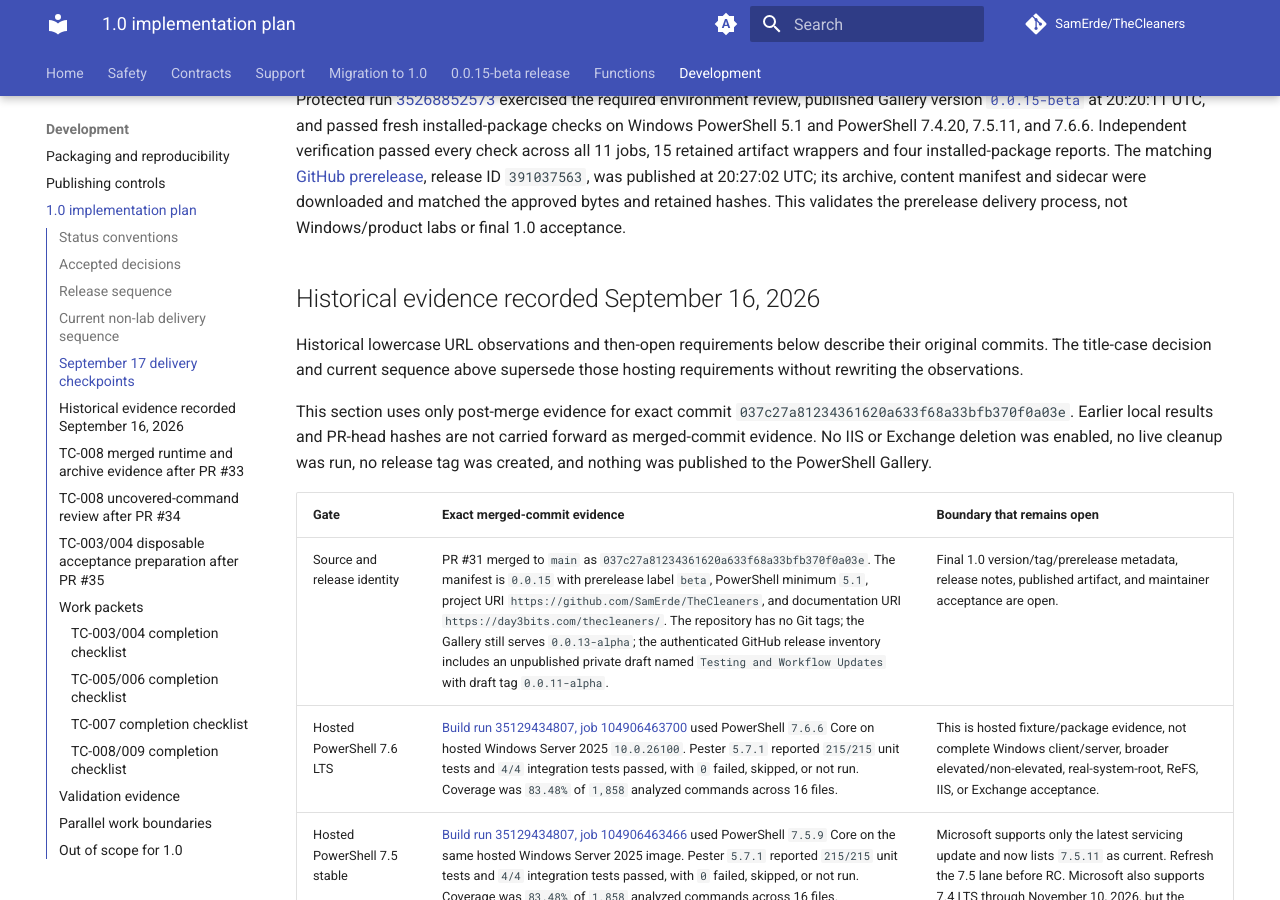
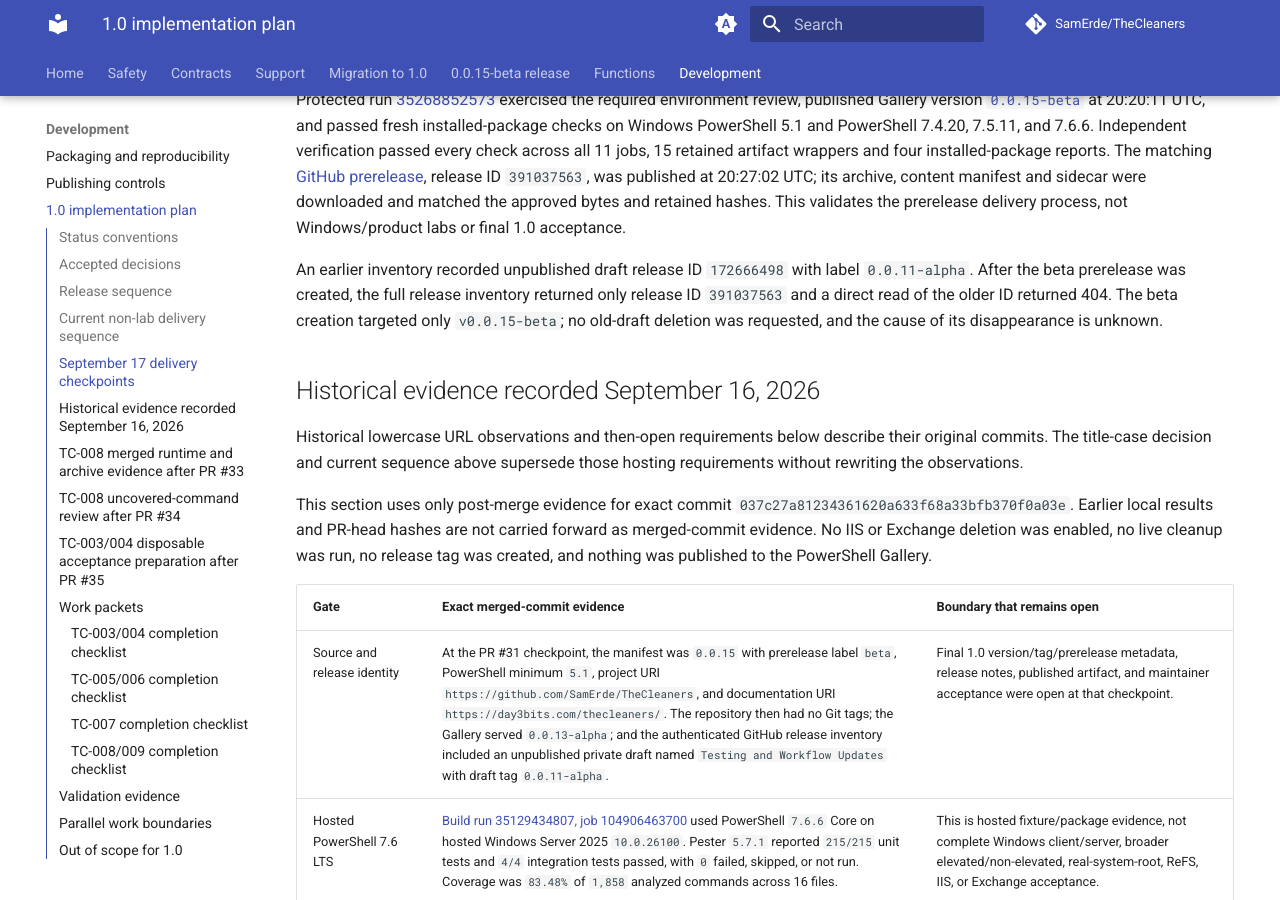
Before and after one commit to SamErde/TheCleaners, an MkDocs documentation site: the page built from docs/release-plan-1.0.md, in a window 1280 px wide and 900 px high, scrolled down 3813 px. Built offline with MkDocs 1.6.1 and Material for MkDocs 9.7.7, drawn with Linux system fonts in a browser that asks for light colours; comment, search, counter and statistics services are not loaded.

Commit message:
📚docs(release): correct historical draft status

```diff
--- a/docs/release-plan-1.0.md
+++ b/docs/release-plan-1.0.md
@@ -63,6 +63,8 @@ The first approved publication attempt, [run 35266399326](https://github.com/Sam
 
 The maintainer approved exact source `345f06c861b6d4074e5896e0b27a19f869dfa7e3`, tag `v0.0.15-beta`, and that archive digest. Protected run [35268852573](https://github.com/SamErde/TheCleaners/actions/runs/35268852573) exercised the required environment review, published Gallery version [`0.0.15-beta`](https://www.powershellgallery.com/packages/TheCleaners/0.0.15-beta) at 20:20:11 UTC, and passed fresh installed-package checks on Windows PowerShell 5.1 and PowerShell 7.4.20, 7.5.11, and 7.6.6. Independent verification passed every check across all 11 jobs, 15 retained artifact wrappers and four installed-package reports. The matching [GitHub prerelease](https://github.com/SamErde/TheCleaners/releases/tag/v0.0.15-beta), release ID `391037563`, was published at 20:27:02 UTC; its archive, content manifest and sidecar were downloaded and matched the approved bytes and retained hashes. This validates the prerelease delivery process, not Windows/product labs or final 1.0 acceptance.
 
+An earlier inventory recorded unpublished draft release ID `172666498` with label `0.0.11-alpha`. After the beta prerelease was created, the full release inventory returned only release ID `391037563` and a direct read of the older ID returned 404. The beta creation targeted only `v0.0.15-beta`; no old-draft deletion was requested, and the cause of its disappearance is unknown.
+
 ## Historical evidence recorded September 16, 2026
 
 Historical lowercase URL observations and then-open requirements below describe their original commits. The title-case decision and current sequence above supersede those hosting requirements without rewriting the observations.
@@ -71,7 +73,7 @@ This section uses only post-merge evidence for exact commit `037c27a81234361620a
 
 | Gate | Exact merged-commit evidence | Boundary that remains open |
 | --- | --- | --- |
-| Source and release identity | PR #31 merged to `main` as `037c27a81234361620a633f68a33bfb370f0a03e`. The manifest is `0.0.15` with prerelease label `beta`, PowerShell minimum `5.1`, project URI `https://github.com/SamErde/TheCleaners`, and documentation URI `https://day3bits.com/thecleaners/`. The repository has no Git tags; the Gallery still serves `0.0.13-alpha`; the authenticated GitHub release inventory includes an unpublished private draft named `Testing and Workflow Updates` with draft tag `0.0.11-alpha`. | Final 1.0 version/tag/prerelease metadata, release notes, published artifact, and maintainer acceptance are open. |
+| Source and release identity | At the PR #31 checkpoint, the manifest was `0.0.15` with prerelease label `beta`, PowerShell minimum `5.1`, project URI `https://github.com/SamErde/TheCleaners`, and documentation URI `https://day3bits.com/thecleaners/`. The repository then had no Git tags; the Gallery served `0.0.13-alpha`; and the authenticated GitHub release inventory included an unpublished private draft named `Testing and Workflow Updates` with draft tag `0.0.11-alpha`. | Final 1.0 version/tag/prerelease metadata, release notes, published artifact, and maintainer acceptance were open at that checkpoint. |
 | Hosted PowerShell 7.6 LTS | [Build run 35129434807, job 104906463700](https://github.com/SamErde/TheCleaners/actions/runs/35129434807/job/104906463700) used PowerShell `7.6.6` Core on hosted Windows Server 2025 `10.0.26100`. Pester `5.7.1` reported `215/215` unit tests and `4/4` integration tests passed, with `0` failed, skipped, or not run. Coverage was `83.48%` of `1,858` analyzed commands across 16 files. | This is hosted fixture/package evidence, not complete Windows client/server, broader elevated/non-elevated, real-system-root, ReFS, IIS, or Exchange acceptance. |
 | Hosted PowerShell 7.5 stable | [Build run 35129434807, job 104906463466](https://github.com/SamErde/TheCleaners/actions/runs/35129434807/job/104906463466) used PowerShell `7.5.9` Core on the same hosted Windows Server 2025 image. Pester `5.7.1` reported `215/215` unit tests and `4/4` integration tests passed, with `0` failed, skipped, or not run. Coverage was `83.48%` of `1,858` analyzed commands across 16 files. | Microsoft supports only the latest servicing update and now lists `7.5.11` as current. Refresh the 7.5 lane before RC. Microsoft also supports 7.4 LTS through November 10, 2026, but the workflow has no 7.4 lane; add its latest supported patch or obtain explicit approval to narrow the policy. |
 | Hosted Windows PowerShell 5.1 | [Build run 35129434807, job 104907172823](https://github.com/SamErde/TheCleaners/actions/runs/35129434807/job/104907172823) used Windows PowerShell `5.1.26100.33296` Desktop on hosted Windows Server 2025 Datacenter build `26100`. The combined source/package run reported `219/219` tests passed (`215` unit plus `4` integration), with `0` failures, skips, inconclusive, invalid, or not-run tests. This lane downloaded and tested the exact PowerShell 7.6.6 artifact; it did not create a separate PS5.1 archive or coverage report. | PS5.1 parser/API/package compatibility is evidenced; PS5.1 coverage and broader OS/product acceptance are not. |
```
Also changed, not shown: CHANGELOG.md (+1 -1 lines), docs/releases/0.0.15-beta.md (+1 -1 lines).
